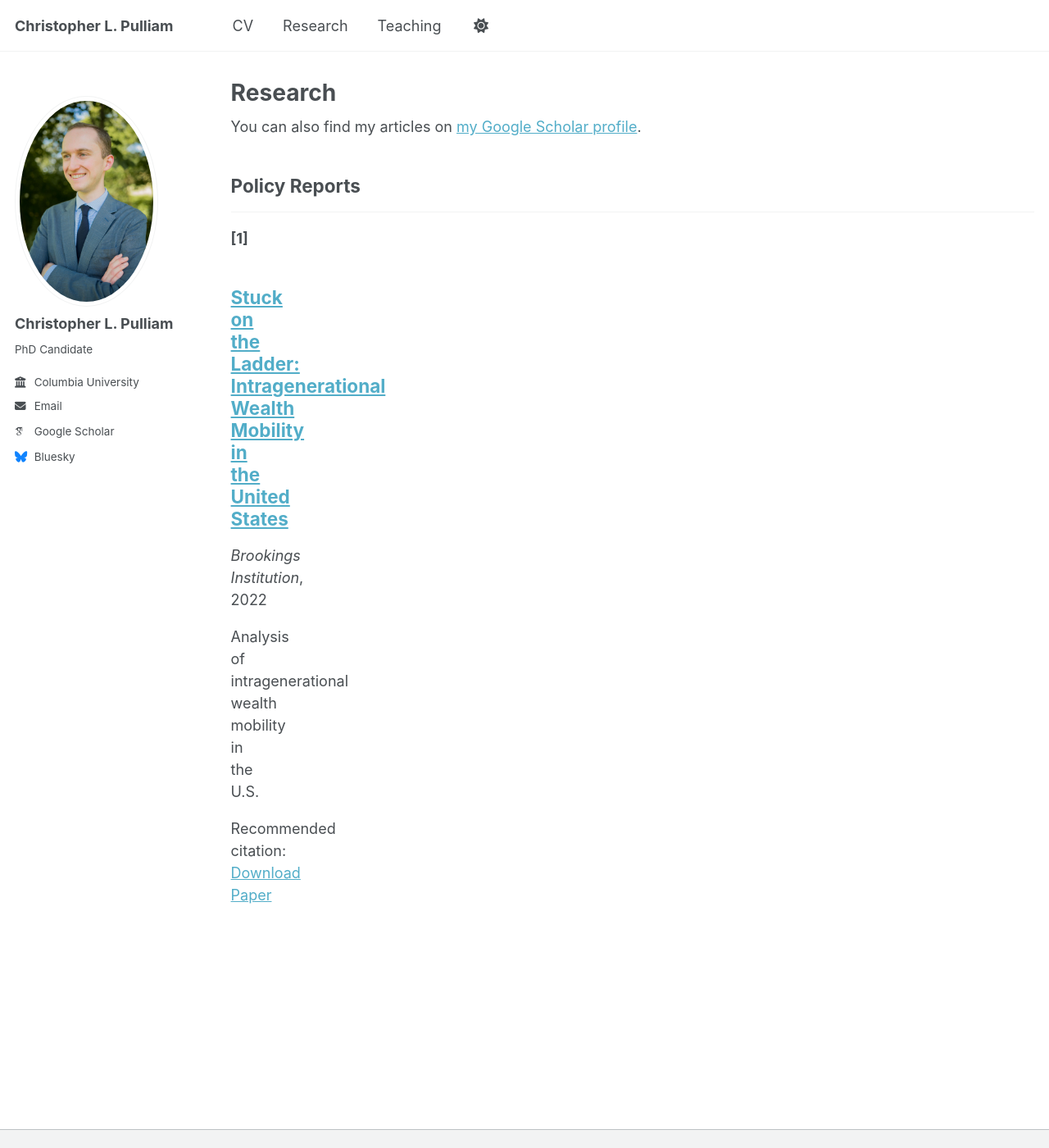
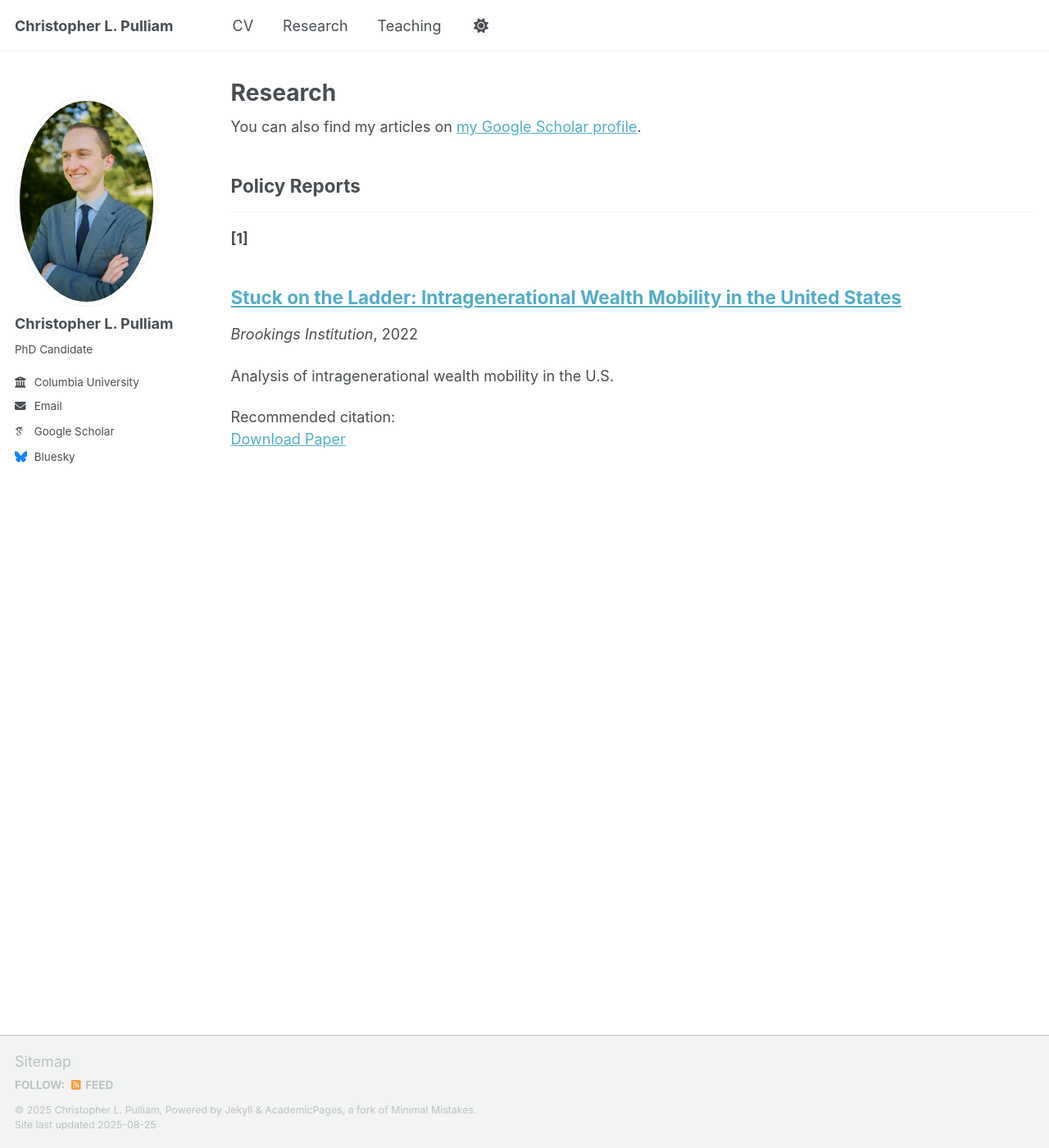
Before and after one commit to christopher-pulliam/christopher-pulliam.github.io, a Jekyll site: the page built from _pages/publications.html, in a window 1280 px wide and 1400 px high. Shown: the whole window at 82% size. Built offline with Jekyll 4.4.1, drawn with Linux system fonts in a browser that asks for light colours; some web fonts are replaced; a script that is not in the unit is left out.

Commit message:
Update main.scss

```diff
--- a/assets/css/main.scss
+++ b/assets/css/main.scss
@@ -42,24 +42,12 @@
     "vendor/font-awesome/brands"
 ;
 
-/* Publications numbering with left-aligned numbers using CSS grid */
+/* Publications spacing and number styling */
 .pub-entry {
-  display: grid;
-  grid-template-columns: 2em 1fr; /* fixed width for number + flexible content */
-  grid-gap: 0.5em;               /* space between number and content */
-  margin-bottom: 0.8em;
-  align-items: start;             /* top-align number with content */
+  margin-bottom: 0.8em; /* space between publications */
 }
 
-.pub-number {
-  font-weight: bold;
-  text-align: right;
+.pub-content strong {
+  font-weight: bold;    /* bold number */
+  margin-right: 0.5em;  /* space between number and text */
 }
-
-.pub-content p:first-child {
-  margin-top: 0;  /* remove default top margin */
-}
-
-.pub-content p {
-  margin-bottom: 0.3em; /* spacing between paragraphs for multi-line entries */
-}
```
